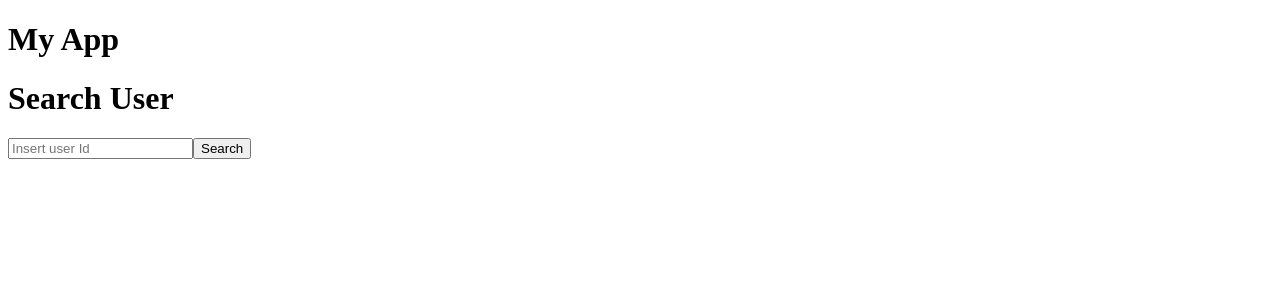
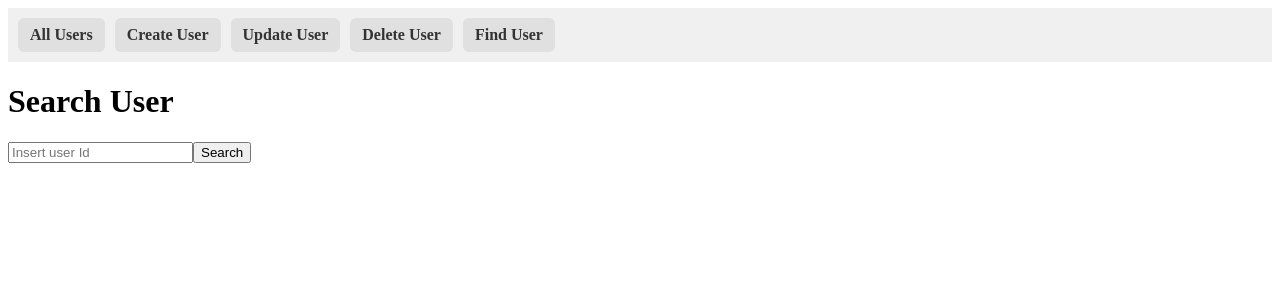
Before and after one commit to MatheusZago/node-react-restful, a React (Create React App) app in the folder frontend/: page /search-user in a window 1280 px wide. Shown: the top 300 px of the page. Built offline with nearby package versions, Linux system fonts and the light colour scheme.

Commit message:
Add header and header css

```diff
--- a/frontend/src/App.jsx
+++ b/frontend/src/App.jsx
@@ -4,13 +4,13 @@ import CreateUserPage from "./pages/create-user-page";
 import FindUserById from "./pages/search-user";
 import UpdateUser from "./pages/update-user-page";
 import DeleteUser from "./pages/delete-user-page";
+import Header from "./components/header";
 import { BrowserRouter as Router, Route, Routes } from "react-router-dom";
 
 function App() {
   return (
     <Router>
-      <div>
-        <h1>My App</h1>
+      <Header/>
         <Routes>
           <Route path="/" element={<ListUsersPage />} />
           <Route path="/create-user" element={<CreateUserPage />} />
@@ -18,7 +18,6 @@ function App() {
           <Route path="/update-user" element={<UpdateUser/>} />
           <Route path="/delete-user" element={<DeleteUser/>} />
         </Routes>
-      </div>
     </Router>
   );
 }
--- /dev/null
+++ b/frontend/src/components/css/header.css
@@ -0,0 +1,24 @@
+.header {
+    padding: 10px;
+    background-color: #f0f0f0;
+    margin-bottom: 20px;
+  }
+
+  .nav-links {
+    display: flex;
+    gap: 10px;
+  }
+
+  .nav-links a {
+    text-decoration: none;
+    color: #333;
+    font-weight: bold;
+    padding: 8px 12px;
+    border-radius: 6px;
+    background-color: #e0e0e0;
+    transition: background-color 0.3s;
+  }
+
+  .nav-links a:hover {
+    background-color: #d0d0d0;
+  }
--- /dev/null
+++ b/frontend/src/components/header.jsx
@@ -0,0 +1,16 @@
+import { Link } from "react-router-dom";
+import "./css/header.css";
+
+export default function Header() {
+  return (
+    <header className="header">
+      <nav className="nav-links">
+        <Link to="/">All Users</Link>
+        <Link to="/create-user">Create User</Link>
+        <Link to="/update-user">Update User</Link>
+        <Link to="/delete-user">Delete User</Link>
+        <Link to="/search-user">Find User</Link>
+      </nav>
+    </header>
+  );
+}
```
